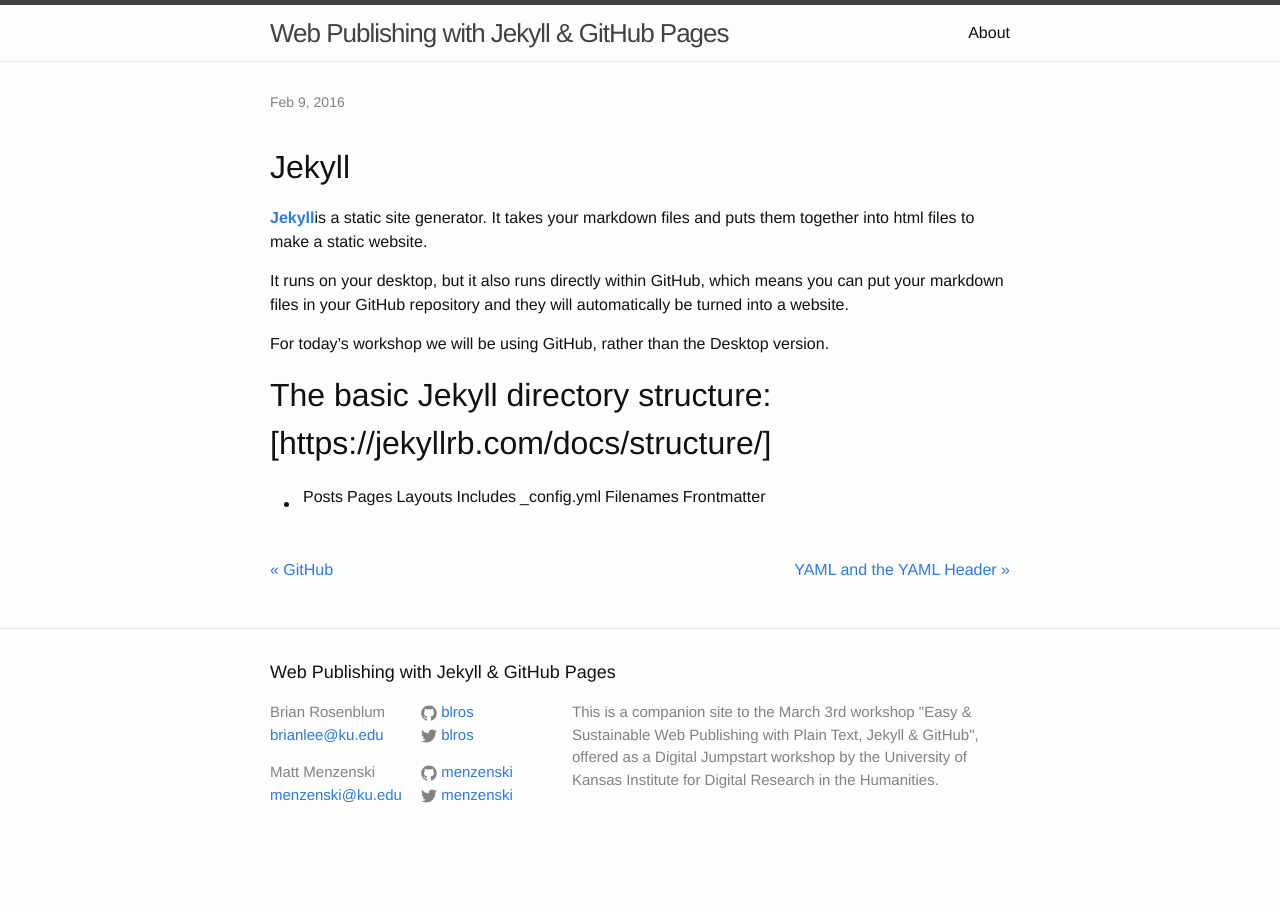
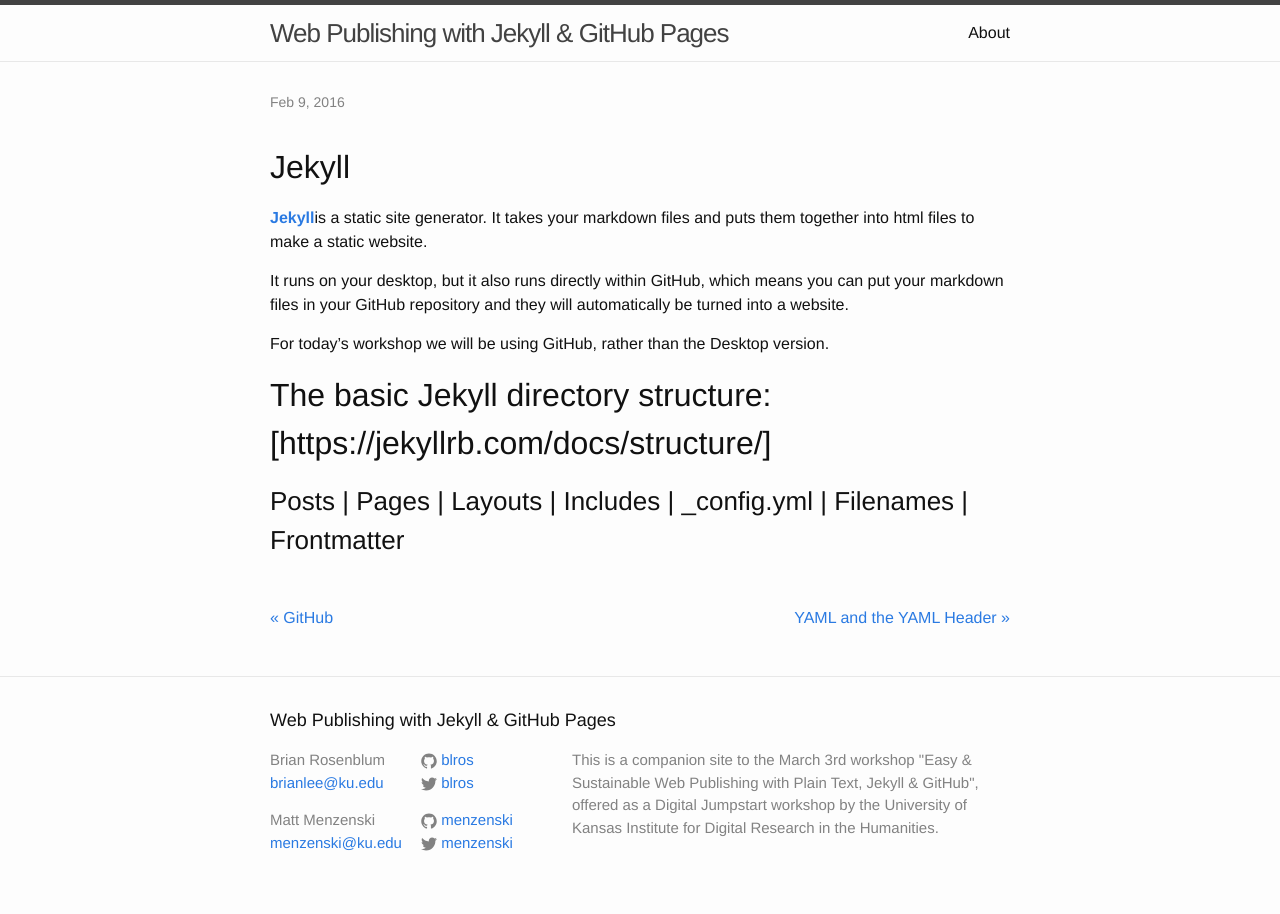
Before and after one commit to menzenski/idrh-static-site-workshop, a Jekyll site: the page built from _posts/2016-02-09-jekyll.md, in a window 1280 px wide. Built offline with Jekyll 4.4.1, drawn with Linux system fonts in a browser that asks for light colours.

```diff
--- a/_posts/2016-02-09-jekyll.md
+++ b/_posts/2016-02-09-jekyll.md
@@ -18,4 +18,4 @@ For today's workshop we will be using GitHub, rather than the Desktop version.
 
 ## The basic Jekyll directory structure: [https://jekyllrb.com/docs/structure/]
 
-* Posts | Pages | Layouts | Includes | \_config.yml | Filenames | Frontmatter
+### Posts | Pages | Layouts | Includes | \_config.yml | Filenames | Frontmatter
```
